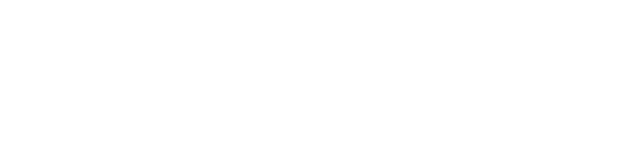
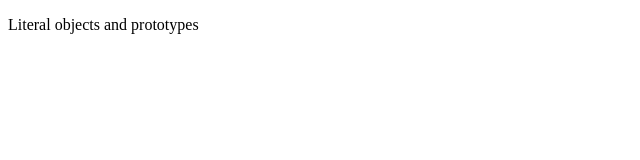
Before and after one commit to JesusZamora20/POO-with-Javascript, a plain HTML site: page LiteralObjectsAndPrototypes/index.html in a window 1280 px wide. Shown: the whole page, without its empty margins (0-640 px from the left). Drawn offline with Linux system fonts and the light colour scheme.

Commit message:
put a title

```diff
--- a/LiteralObjectsAndPrototypes/index.html
+++ b/LiteralObjectsAndPrototypes/index.html
@@ -7,6 +7,7 @@
     <title>Objetos literales y prototipos</title>
 </head>
 <body>
+    <p>Literal objects and prototypes</p>
     <script src="./main.js"></script>
 </body>
 </html>
```
